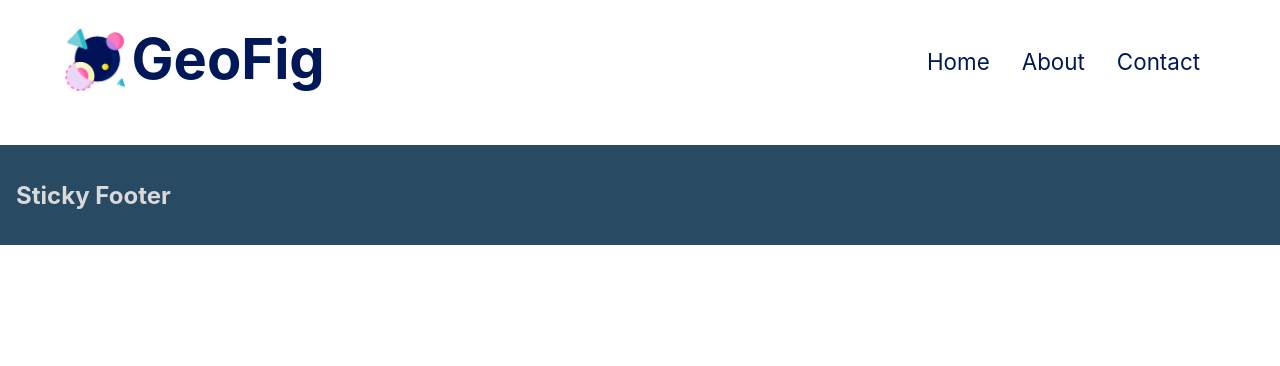
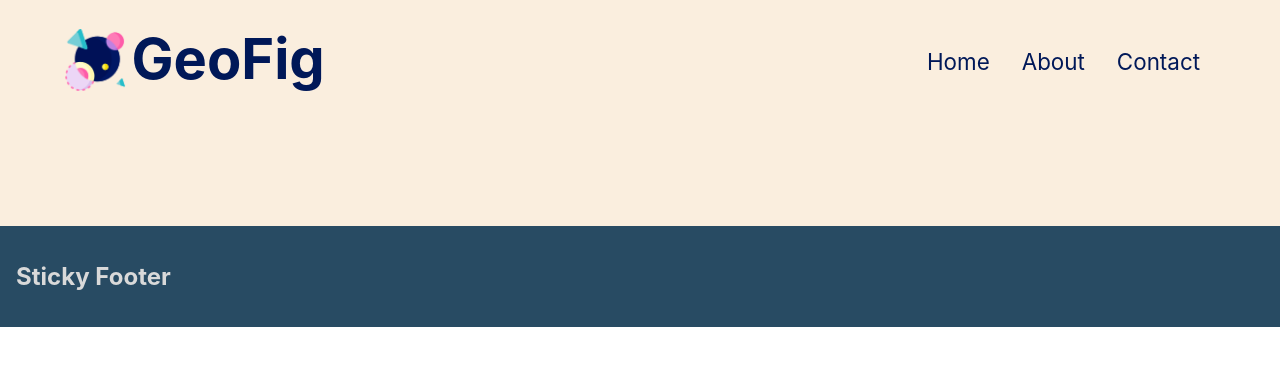
Before and after one commit to KeuryLendof/GeoFig, a React (Create React App) app: page /figuras in a window 1280 px wide. Shown: the top 366 px of the page. Built offline with nearby package versions, Linux system fonts and the light colour scheme.

Commit message:
Estilos figuras 5%, redireccionamiento en el logo

```diff
--- a/src/componentes/Figuras/Figuras.css
+++ b/src/componentes/Figuras/Figuras.css
@@ -1,3 +1,11 @@
 .li1{
     color: red;
 }
+
+.figurasContainer{
+    width: 90%;
+    max-width: 1200px;
+    margin: 0 auto;
+    padding: 30px 0;
+    overflow: hidden;
+}
--- a/src/componentes/Figuras/Figuras.js
+++ b/src/componentes/Figuras/Figuras.js
@@ -1,6 +1,7 @@
 import React from 'react';
 import { useParams } from 'react-router-dom';
 import './Figuras.css';
+import '../../App.css'
 import Header from '../Header/Header';
 import Footer from '../Footer/Footer';
 
@@ -29,13 +30,15 @@ const Figuras = () =>{
     );
 
     return(
-        <div>
+        <div className='App'>
             <Header/>
-            <h1>{id}</h1>
-            {
-                id === 'Cuadrado' ? reactElementUl :
-                 id === 'Triangulo' ? reactElementU2 : null
-            }
+            <main className='figurasContainer'>
+                <h1>{id}</h1>
+                {
+                    id === 'Cuadrado' ? reactElementUl :
+                    id === 'Triangulo' ? reactElementU2 : null
+                }
+            </main>
             <Footer/>
         </div>
     )
--- a/src/componentes/Header/Header.css
+++ b/src/componentes/Header/Header.css
@@ -8,6 +8,10 @@ header{
     max-width: 1200px;
     margin: 0 auto;
     padding: 25px 0;
+}
+
+header a{
+    text-decoration: none;
 }
 
 .brand-title {
--- a/src/componentes/Header/Header.js
+++ b/src/componentes/Header/Header.js
@@ -18,7 +18,7 @@ class Header extends Component{
         return(
             <div className="contenedorHeader">
                 <header>
-                    <a class="brand-title">
+                    <a href='/' class="brand-title">
                         <img src={require('../../assets/images/forma-abstracta.png')} alt/>
                         GeoFig
                     </a>
```
